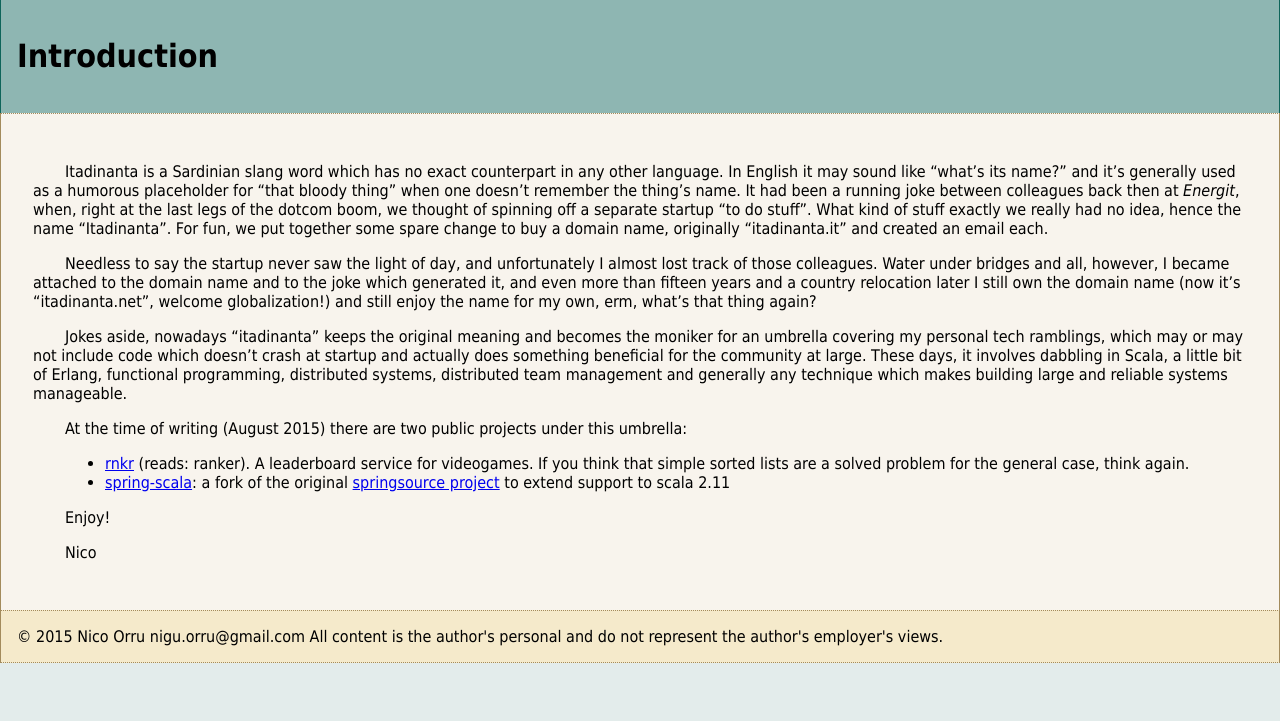
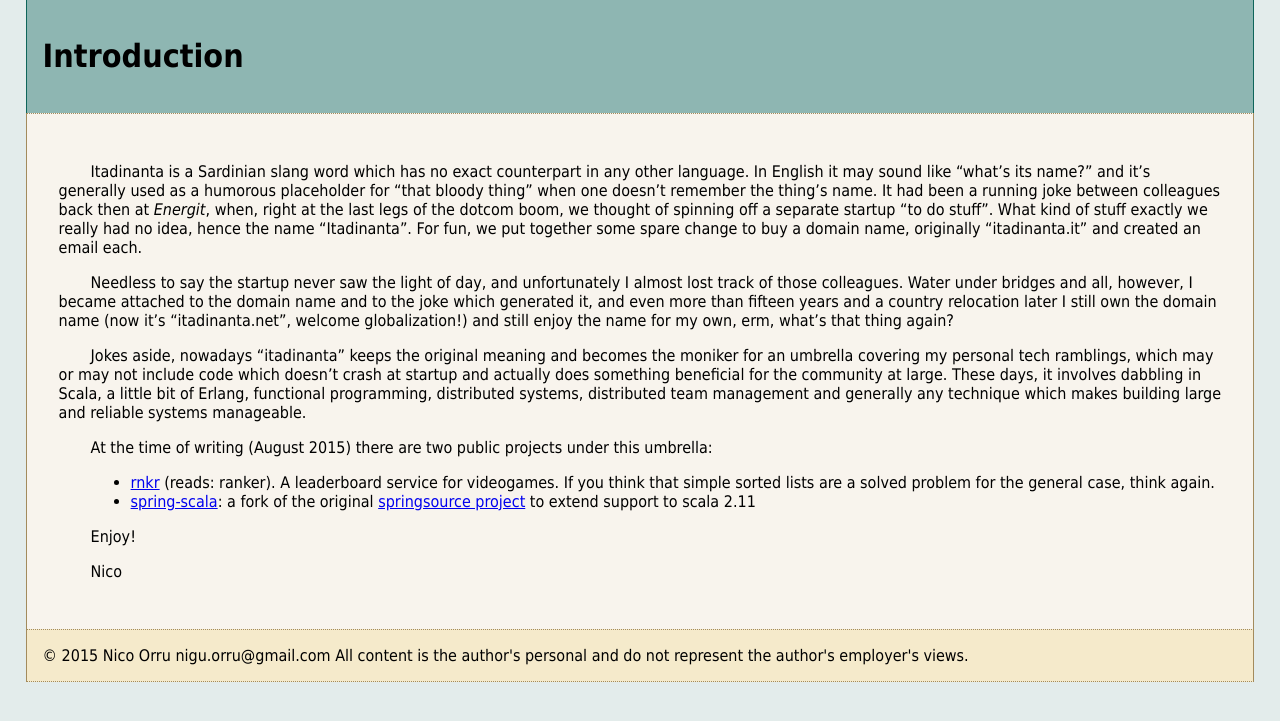
Before and after one commit to itadinanta/itadinanta.github.io, a Jekyll site: the page built from index.md, in a window 1280 px wide. Shown: the top 721 px of the page. Built offline with Jekyll 4.4.1, drawn with Linux system fonts in a browser that asks for light colours.

Commit message:
Updated styles

```diff
--- a/_layouts/default.html
+++ b/_layouts/default.html
@@ -2,17 +2,21 @@
 <html>
 <head>
 <meta charset="UTF-8">
-		<link rel="stylesheet" href="/css/default.css" type="text/css" media="screen" charset="utf-8"/>
+<link rel="stylesheet" href="/css/default.css" type="text/css"
+	media="screen" charset="utf-8" />
 <title>Itadinanta - {{ page.title }}</title>
 </head>
 <body>
-		<div id="header"><h1>{{ page.title }}</h1></div>
+	<div id="page">
+		<div id="header">
+			<h1>{{ page.title }}</h1>
+		</div>
 		<div id="content">{{ content }}</div>
 		<div id="footer">
-			&copy;
-			2015 Nico Orru
-			<span>nigu</span><span>&period;</span><span>orru</span><span>&commat;</span><span>gmail</span><span></span>&period;</span><span>com</span>
-			All content is the author's personal and do not represent the author's employer's views.
+			&copy; 2015 Nico Orru <span>nigu</span><span>&period;</span><span>orru</span><span>&commat;</span><span>gmail</span><span></span>&period;</span><span>com</span>
+			All content is the author's personal and do not represent the
+			author's employer's views.
+		</div>
 	</div>
 </body>
 </html>
--- a/css/default.css
+++ b/css/default.css
@@ -7,9 +7,8 @@ body {
 }
 
 #page {
-	padding-left: 7%;
-	padding-right: 7%;
-	background: transparent;
+	padding-left: 2%;
+	padding-right: 2%;
 	border-style: none;
 }
 
```
Lines whose indentation alone changed are shown as unchanged.
